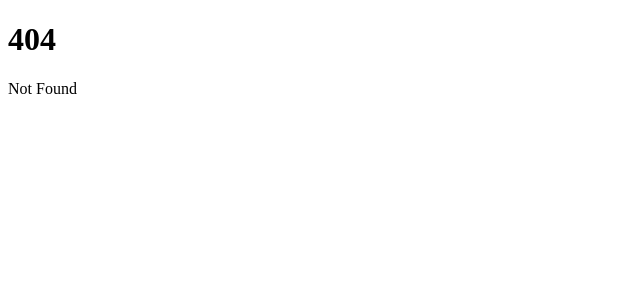
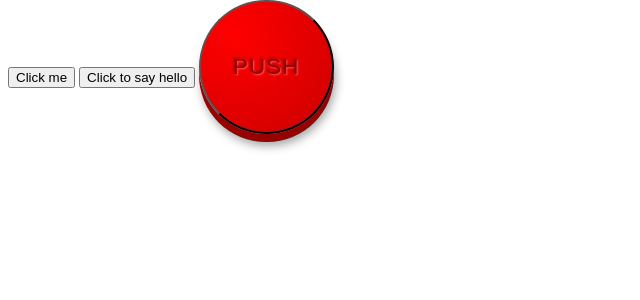
Before and after one commit to YooInKeun/TIL-Svelte, a SvelteKit app: page /part1/dom-events in a window 1280 px wide. Before the commit this address had no page. Shown: the top 300 px of the page, without its empty margins (0-640 px from the left). Built offline with nearby package versions, Linux system fonts and the light colour scheme.

Commit message:
add part1 dom event forwarding study

```diff
--- a/src/routes/+page.svelte
+++ b/src/routes/+page.svelte
@@ -5,3 +5,5 @@
 <a href="/part1/props">Part1 Props</a>
 <br>
 <a href="/part1/logic">Part1 Logic</a>
+<br>
+<a href="/part1/dom-events">Part1 Dom Events</a>
--- /dev/null
+++ b/src/routes/part1/dom-events/+page.svelte
@@ -0,0 +1,48 @@
+<script>
+    import Inner from './Inner.svelte';
+    import Outer from './Outer.svelte';
+    import BigRedButton from './BigRedButton.svelte';
+    import horn from './horn.mp3'
+
+    let m = { x: 0, y: 0};
+
+    const audio = new Audio();
+    audio.src = horn;
+
+    function handleMove(event) {
+        m.x = event.clientX;
+        m.y = event.clientY;
+    }
+
+    function handleMessage(event) {
+        alert(event.detail.text);
+    }
+
+    function handleClick() {
+        audio.play;
+    }
+</script>
+
+<!-- <div on:pointermove={handleMove}> -->
+<!-- <div on:pointermove={(e) => {m = { x: e.clientX, y: e.clientY };}}> -->
+    <!-- The pointer is at {m.x} x {m.y} -->
+<!-- </div> -->
+
+<button on:click|once={() => alert('clicked')}>
+    Click me
+</button>
+
+<Outer on:greet={handleMessage}/>
+
+<BigRedButton on:click={handleClick}/>
+
+<style>
+    div {
+        position: fixed;
+        left: 0;
+        top: 0;
+        width: 100%;
+        height: 100%;
+        padding: 1rem;
+    }
+</style>
--- /dev/null
+++ b/src/routes/part1/dom-events/BigRedButton.svelte
@@ -0,0 +1,25 @@
+<button on:click>
+	Push
+</button>
+
+<style>
+	button {
+		font-size: 1.4em;
+		width: 6em;
+		height: 6em;
+		border-radius: 50%;
+		background: radial-gradient(circle at 25% 25%, hsl(0, 100%, 50%) 0, hsl(0, 100%, 40%) 100%);
+		box-shadow: 0 8px 0 hsl(0, 100%, 30%), 2px 12px 10px rgba(0,0,0,.35);
+		color: hsl(0, 100%, 30%);
+		text-shadow: -1px -1px 2px rgba(0,0,0,0.3), 1px 1px 2px rgba(255,255,255,0.4);
+		text-transform: uppercase;
+		letter-spacing: 0.05em;
+		transform: translate(0, -8px);
+		transition: all 0.2s;
+	}
+
+	button:active {
+		transform: translate(0, -2px);
+		box-shadow: 0 2px 0 hsl(0, 100%, 30%), 2px 6px 10px rgba(0,0,0,.35);
+	}
+</style>
--- /dev/null
+++ b/src/routes/part1/dom-events/Inner.svelte
@@ -0,0 +1,15 @@
+<script>
+    import { createEventDispatcher } from "svelte";
+
+    const dispatch = createEventDispatcher();
+
+    function sayHello() {
+        dispatch('greet', {
+            text: 'Hello!'
+        });
+    }
+</script>
+
+<button on:click={sayHello}>
+    Click to say hello
+</button>
--- /dev/null
+++ b/src/routes/part1/dom-events/Outer.svelte
@@ -0,0 +1,5 @@
+<script>
+    import Inner from './Inner.svelte'
+</script>
+
+<Inner on:greet></Inner>
--- a/src/routes/part1/props/+page.svelte
+++ b/src/routes/part1/props/+page.svelte
@@ -1,5 +1,5 @@
 <script>
-    import Nested from "./nested.svelte";
+    import Nested from "./Nested.svelte";
     import PacakgeInfo from "./PacakgeInfo.svelte";
 
     const pkg = {
```
Also changed, not shown: 1 other file (tests, documents, lock files or other folders).
